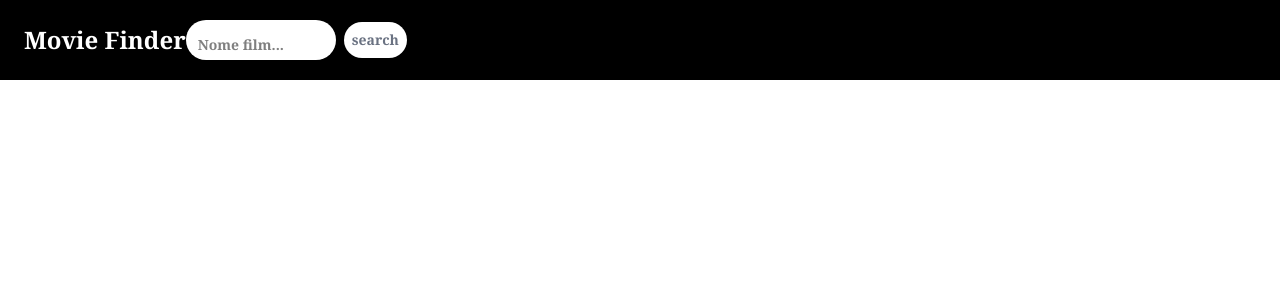
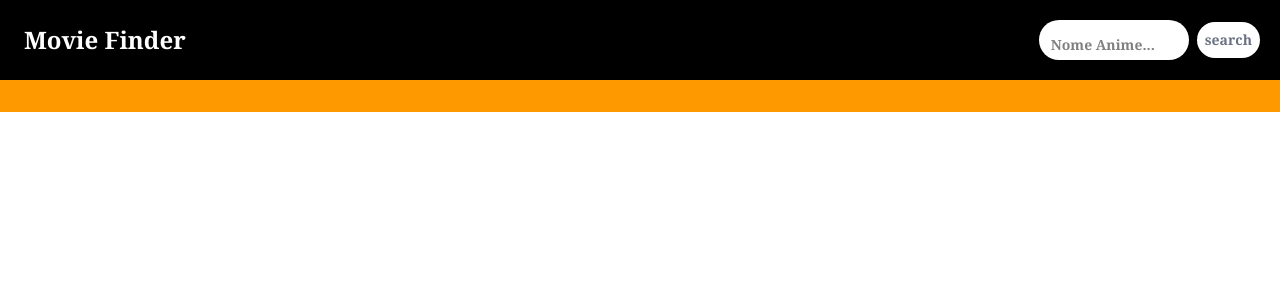
Before and after one commit to boomer934/anime-finder, a React (Vite) app: page / in a window 1280 px wide. Shown: the top 300 px of the page. Built offline with nearby package versions, Linux system fonts and the light colour scheme.

Commit message:
navbar finita

```diff
--- a/src/components/Navbar.jsx
+++ b/src/components/Navbar.jsx
@@ -1,17 +1,24 @@
 import { useEffect, useState } from "react"
 import "../../style.css"
 function NavBar(){
-    const [film , setFilm] = useState("")
+    const [name , setName] = useState("")
+    const [anime,setAnime] = useState([])
 
-    async function handleClick(){
-       fetch('https://api.jikan.moe/v4/anime?type=movie')
+    function handleClick(){
+        if(name){
+            fetch(`https://api.jikan.moe/v4/anime?type=tv&q=${name}`)
             .then(response => response.json())
             .then(data => {
-            console.log(data.data[0].mal_id);
+                const json = data.data.filter((obj)=> obj.title_english !== null && obj.title_english.toLowerCase().replace(" ","") === name.toLowerCase().replace(" ",""))
+                setAnime(json)
+                setName("")
+                console.log(anime);
             })
             .catch(error => {
                 console.log(error);
             });
+        }
+
     }
 
     return(
@@ -22,10 +29,10 @@ function NavBar(){
                 </h1>
                 <input
                 type="text"
-                placeholder="Nome film..."
-                value={film}
-                onChange={(e)=>setFilm(e.target.value)}
-                className=" mr-2 bg-white rounded-full w-[150px] h-[40px] placeholder:text-sm focus:outline-0  pl-3"
+                placeholder="Nome Anime..."
+                value={name}
+                onChange={(e)=>setName(e.target.value)}
+                className=" ml-auto mr-2 bg-white rounded-full w-[150px] h-[40px] placeholder:text-sm focus:outline-0  pl-3"
                 />
                 <button
                 onClick={()=>handleClick()}
@@ -33,10 +40,16 @@ function NavBar(){
                     search
                 </button>
             </nav>
-            <div>
-                {film ?(
+            <div className=" p-4 bg-amber-500">
+                {anime.length>=1 ?(
                         <>
-                            <div>{film.adult}</div>
+                            <div className=" grid grid-flow-row grid-cols-1">
+                                <h2
+                                className=" text-center text-black p-3">
+                                    {anime[0].title_english}
+                                </h2>
+                                <img src={anime[0].images.jpg.image_url} alt="immagine anime" />
+                            </div>
                         </>
                     ):(
                         <>
```
Lines whose indentation alone changed are shown as unchanged.
